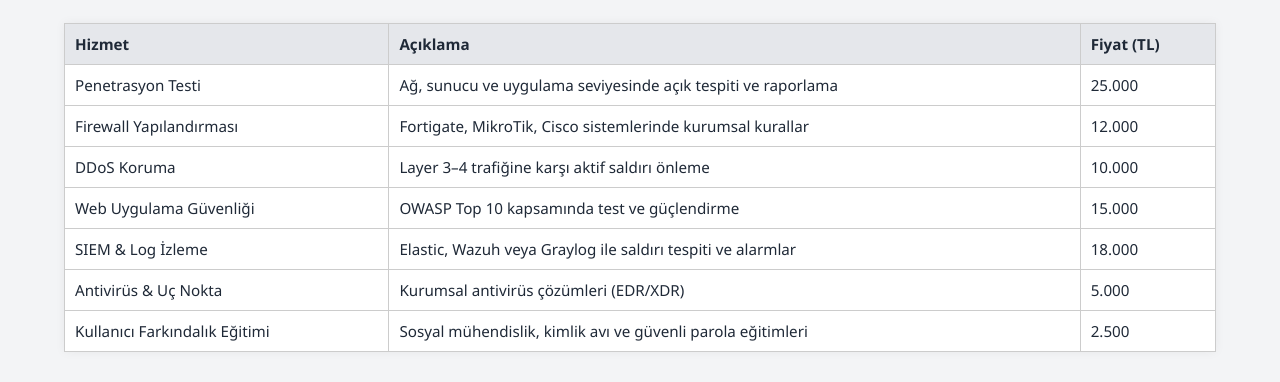
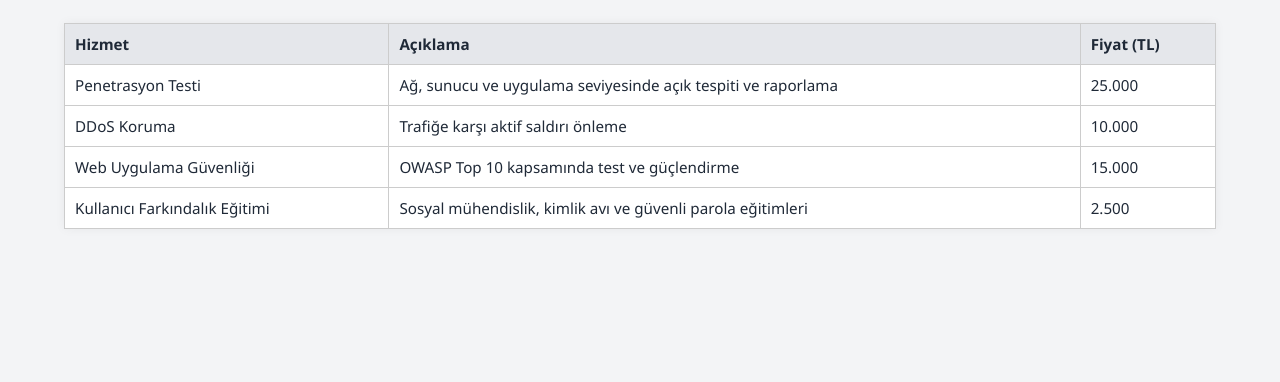
Before and after one commit to readytodiss/mypage, a plain HTML site: page index.html in a window 1280 px wide. Shown: the part 2139-2521 px from the top of the page. After the commit the page ends 2398 px from the top, so only its background shows below. Drawn offline with nearby package versions, Linux system fonts and the light colour scheme.

Commit message:
Update index.html

```diff
--- a/index.html
+++ b/index.html
@@ -151,11 +151,8 @@
     <table>
       <tr><th>Hizmet</th><th>Açıklama</th><th>Fiyat (TL)</th></tr>
       <tr><td>Penetrasyon Testi</td><td>Ağ, sunucu ve uygulama seviyesinde açık tespiti ve raporlama</td><td>25.000</td></tr>
-      <tr><td>Firewall Yapılandırması</td><td>Fortigate, MikroTik, Cisco sistemlerinde kurumsal kurallar</td><td>12.000</td></tr>
-      <tr><td>DDoS Koruma</td><td>Layer 3–4 trafiğine karşı aktif saldırı önleme</td><td>10.000</td></tr>
+      <tr><td>DDoS Koruma</td><td>Trafiğe karşı aktif saldırı önleme</td><td>10.000</td></tr>
       <tr><td>Web Uygulama Güvenliği</td><td>OWASP Top 10 kapsamında test ve güçlendirme</td><td>15.000</td></tr>
-      <tr><td>SIEM & Log İzleme</td><td>Elastic, Wazuh veya Graylog ile saldırı tespiti ve alarmlar</td><td>18.000</td></tr>
-      <tr><td>Antivirüs & Uç Nokta</td><td>Kurumsal antivirüs çözümleri (EDR/XDR)</td><td>5.000</td></tr>
       <tr><td>Kullanıcı Farkındalık Eğitimi</td><td>Sosyal mühendislik, kimlik avı ve güvenli parola eğitimleri</td><td>2.500</td></tr>
     </table>
   </section>
```
